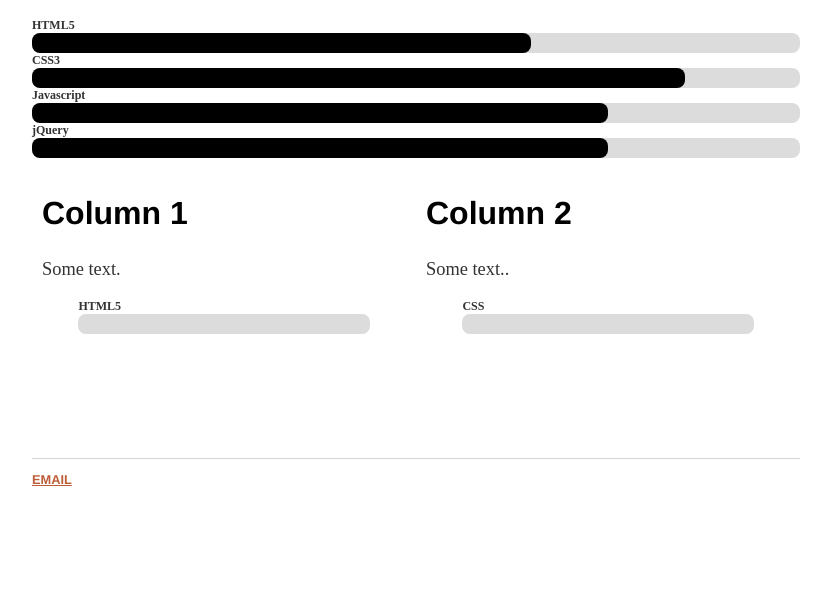
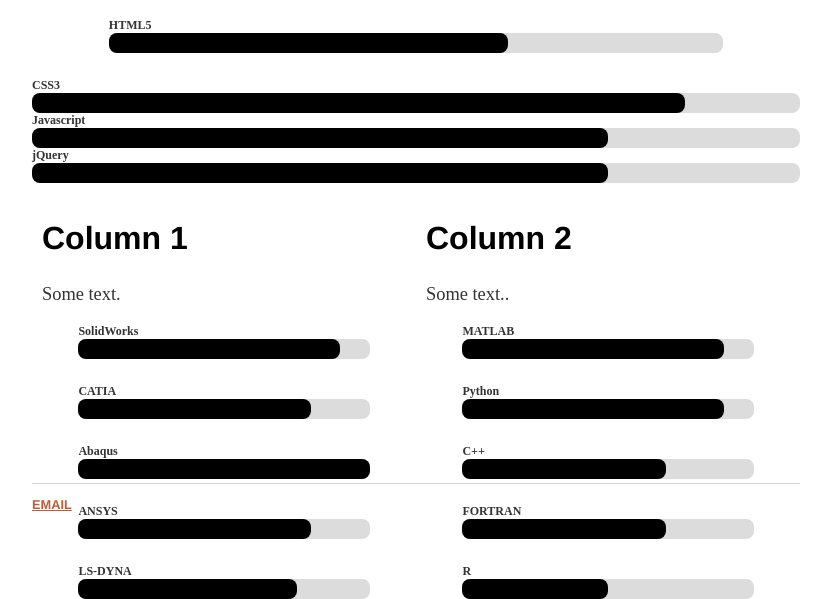
Before and after one commit to rsourki/rsourki.github.io, a Jekyll site: the page built from cv/index.html, in a window 1280 px wide. Shown: the part 680-1279 px from the top of the page, without its empty margins (224-1055 px from the left). Built offline with Jekyll 4.4.1, drawn with Linux system fonts in a browser that asks for light colours; before the commit the page ends 1207 px from its top, so only the background shows below that.

Commit message:
Update index.html

```diff
--- a/cv/index.html
+++ b/cv/index.html
@@ -25,9 +25,11 @@ title: Research - Reza Sourki Webpage
 
 
 <!-- --------- For Skills ----------- -->
+   <div class="bar-1">
       <div class="titlebar">HTML5</div>
       <div class="bar">
         <div class="bar-inner" per="65"></div>
+      </div>
    </div>
 
       <div class="titlebar">CSS3</div>
@@ -53,11 +55,38 @@ title: Research - Reza Sourki Webpage
       <h2>Column 1</h2>
       <p>Some text.</p>
 
+       <div class="bar-1">
+          <div class="titlebar">SolidWorks</div>
+          <div class="bar">
+            <div class="bar-inner" per="90"></div>
+          </div>
+       </div>
 
        <div class="bar-1">
-<div class="titlebar">HTML5</div>
-<div class="bar" data-width="50%">
-<div class="bar-inner" style="background:#000000"></div>
+          <div class="titlebar">CATIA</div>
+          <div class="bar">
+            <div class="bar-inner" per="80"></div>
+          </div>
+       </div>
+
+       <div class="bar-1">
+          <div class="titlebar">Abaqus</div>
+          <div class="bar">
+            <div class="bar-inner" per="100"></div>
+          </div>
+       </div>
+
+       <div class="bar-1">
+          <div class="titlebar">ANSYS</div>
+          <div class="bar">
+            <div class="bar-inner" per="80"></div>
+          </div>
+       </div>
+
+       <div class="bar-1">
+          <div class="titlebar">LS-DYNA</div>
+          <div class="bar">
+            <div class="bar-inner" per="75"></div>
           </div>
        </div>
 
@@ -68,17 +97,44 @@ title: Research - Reza Sourki Webpage
     <h2>Column 2</h2>
     <p>Some text..</p>
 
-<div class="container">
        <div class="bar-1">
-<div class="titlebar">CSS</div>
-<div class="bar" data-width="10%">
-<div class="bar-inner" style="background: #000000;"></div>
+          <div class="titlebar">MATLAB</div>
+          <div class="bar">
+            <div class="bar-inner" per="90"></div>
+          </div>
+       </div>
+
+       <div class="bar-1">
+          <div class="titlebar">Python</div>
+          <div class="bar">
+            <div class="bar-inner" per="90"></div>
+          </div>
+       </div>
+
+       <div class="bar-1">
+          <div class="titlebar">C++</div>
+          <div class="bar">
+            <div class="bar-inner" per="70"></div>
+          </div>
+       </div>
+
+       <div class="bar-1">
+          <div class="titlebar">FORTRAN</div>
+          <div class="bar">
+            <div class="bar-inner" per="70"></div>
+          </div>
+       </div>
+
+
+       <div class="bar-1">
+          <div class="titlebar">R</div>
+          <div class="bar">
+            <div class="bar-inner" per="50"></div>
           </div>
        </div>
 
 
 
-</div>
   </div>
 
     <script>
```
Lines whose indentation alone changed are shown as unchanged.
